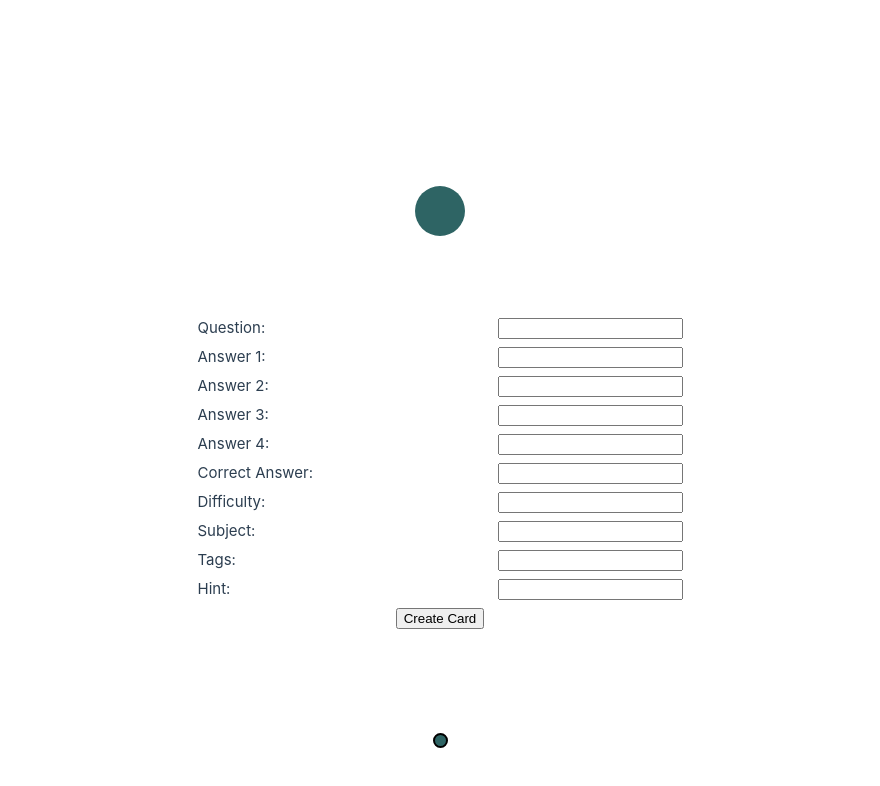
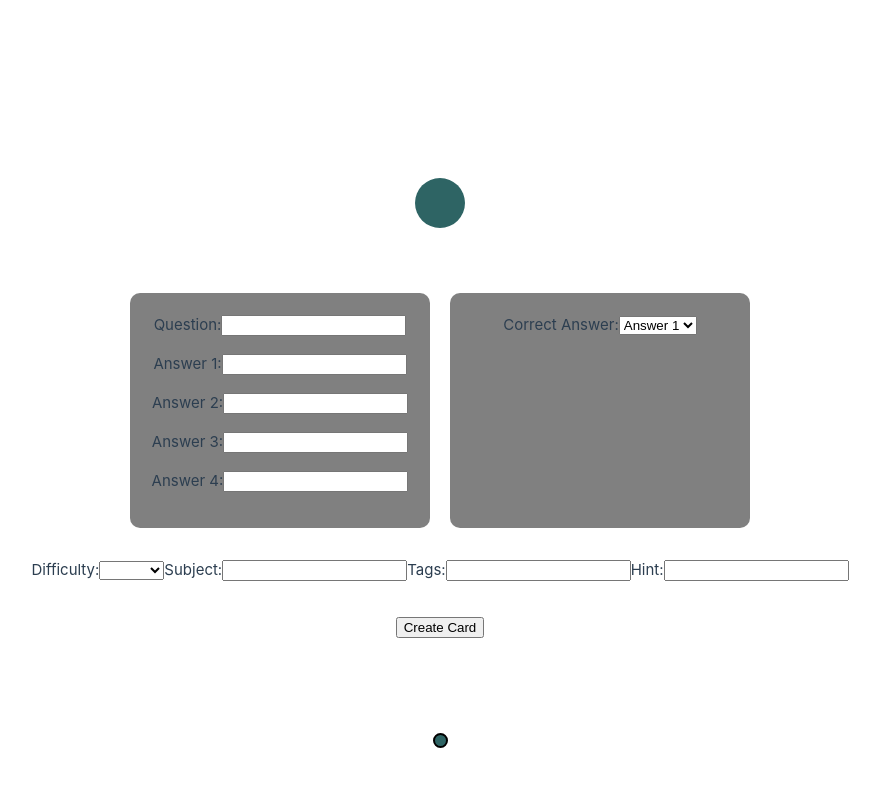
Before and after one commit to Braun-Johannes/Quizz, a Vue app: page / in a window 1280 px wide. Both pictures are taken after a click on the element 640 px from the left and 740 px from the top of the page. Shown: the top 786 px of the page, without its empty margins (200-1080 px from the left). Built offline with nearby package versions, Linux system fonts and the light colour scheme.

Commit message:
adjusted additional info and fixed method

```diff
--- a/src/assets/main.css
+++ b/src/assets/main.css
@@ -10,7 +10,7 @@
   font-size: 1.5rem;
   color: #fff;
   text-align: center;
-  padding: 1rem;
+
 }
 .dot {
   height: 15px;
--- a/src/components/CreateCard.vue
+++ b/src/components/CreateCard.vue
@@ -24,7 +24,7 @@ export default {
         hint: this.hint
       }
       this.createdCards.push(newCard)
-      // Clear form inputs
+
       this.question = ''
       this.answers = ['', '', '', '']
       this.correctAnswer = ''
@@ -41,34 +41,40 @@ export default {
   <div class="createContainer">
     <span class="logoDot createDot"></span>
     <p class="slogan">Create a card</p>
-    <form @submit.prevent="addCard">
+
+    <div class="card-container">
+      <div class="card-content">
+        <div class="card-front">
           <div class="form-group">
             <label>Question:</label>
             <input v-model="question" type="text" required />
           </div>
-      <div class="form-group">
-        <label>Answer 1:</label>
-        <input v-model="answers[0]" type="text" required />
+
+          <div class="form-group" v-for="(answer, index) in answers" :key="index">
+            <label>Answer {{ index + 1 }}:</label>
+            <input v-model="answers[index]" type="text" required />
           </div>
-      <div class="form-group">
-        <label>Answer 2:</label>
-        <input v-model="answers[1]" type="text" required />
         </div>
-      <div class="form-group">
-        <label>Answer 3:</label>
-        <input v-model="answers[2]" type="text" required />
-      </div>
-      <div class="form-group">
-        <label>Answer 4:</label>
-        <input v-model="answers[3]" type="text" required />
-      </div>
+        <div class="card-back">
           <div class="form-group">
             <label>Correct Answer:</label>
-        <input v-model="correctAnswer" type="text" required />
+            <select v-model="correctAnswer" required>
+              <option v-for="(answer, index) in answers" :key="answer" :value="answer">
+                Answer {{ index + 1 }}
+              </option>
+            </select>
           </div>
+        </div>
+      </div>
+      <div class="additional-info">
         <div class="form-group">
           <label>Difficulty:</label>
-        <input v-model="difficulty" type="text" required />
+          <select v-model="difficulty" required>
+            <option value="1">1 Star</option>
+            <option value="2">2 Stars</option>
+            <option value="3">3 Stars</option>
+            <option value="4">4 Stars</option>
+          </select>
         </div>
         <div class="form-group">
           <label>Subject:</label>
@@ -82,8 +88,9 @@ export default {
           <label>Hint:</label>
           <input v-model="hint" type="text" required />
         </div>
-      <button type="submit">Create Card</button>
-    </form>
+      </div>
+      <button type="submit" @click="addCard">Create Card</button>
+    </div>
 
     <div v-for="(card, index) in createdCards" :key="index" class="card">
       <div class="card-front">
@@ -103,30 +110,43 @@ export default {
   </div>
 </template>
 
-<style>
-.createContainer {
-  display: flex;
-  flex-direction: column;
-  align-items: center;
-
-  padding: 10px;
-}
-
-.form-group {
-  display: flex;
-  align-items: center;
-
-  margin-bottom: 5px;
-  text-align: left;
-}
-
-.form-group label {
-  width: 200px; /* Adjust this width as needed */
-  margin-right: 100px;
-}
-
+<style scoped>
 .createDot {
   height: 50px;
   width: 50px;
 }
+
+.card-container {
+  display: flex;
+  flex-direction: column;
+  align-items: center;
+}
+
+.card-content {
+  display: flex;
+  flex-direction: row;
+  justify-content: center;
+}
+
+.card-front,
+.card-back {
+  background-color: grey;
+  padding: 20px;
+  margin: 10px;
+  border-radius: 10px;
+  width: 300px;
+}
+
+.additional-info {
+  margin-top: 20px;
+  display: flex;
+}
+
+.form-group {
+  margin-bottom: 15px;
+}
+
+button {
+  margin-top: 20px;
+}
 </style>
```
Lines whose indentation alone changed are shown as unchanged.
